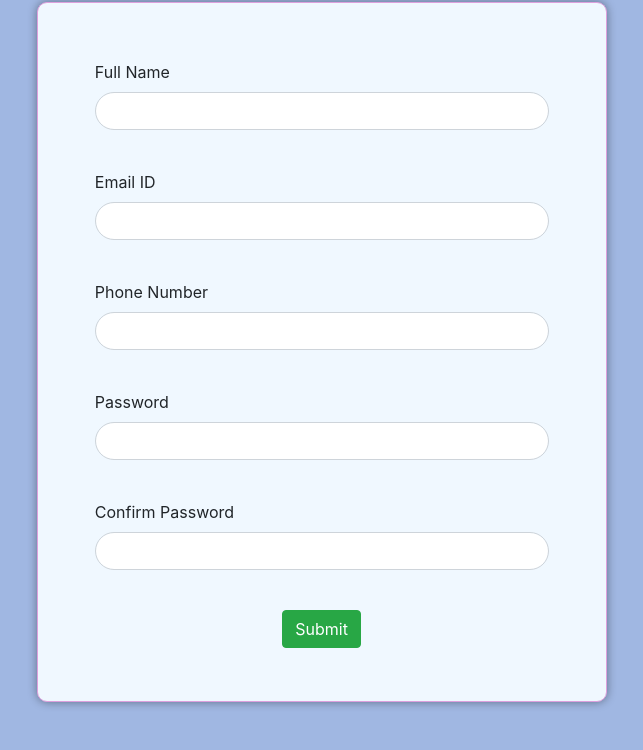
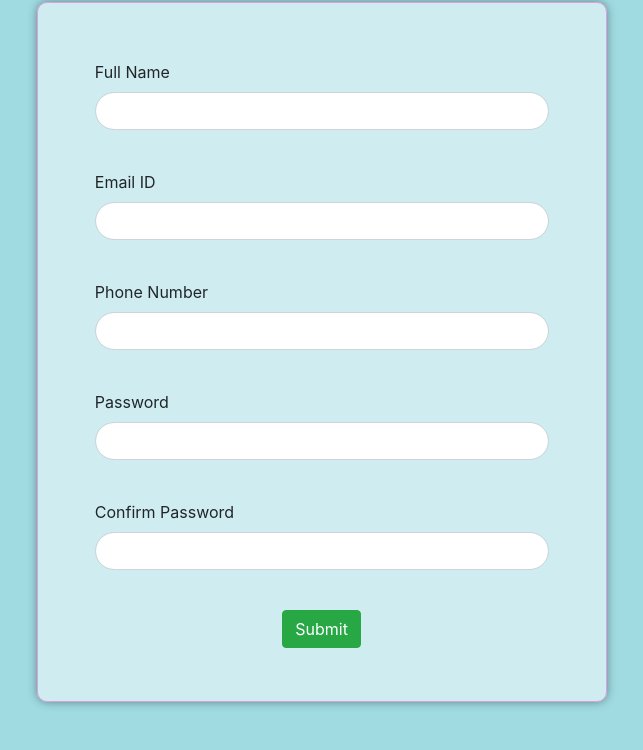
Before and after one commit to nehaingale02/Form-Validation, a plain HTML site: page index.html in a window 1280 px wide. Shown: the part 92-842 px from the top of the page, without its empty margins (318-961 px from the left). Drawn offline with nearby package versions, Linux system fonts and the light colour scheme.

Commit message:
changed background color

```diff
--- a/style.css
+++ b/style.css
@@ -1,5 +1,5 @@
 body {
-  background-color: rgb(160, 183, 226);
+  background-color: rgb(160, 219, 226);
 }
 h2{
   text-align: center;
@@ -9,7 +9,7 @@ h2{
 }
 #registrationForm {
   height: 700px;
-  background-color: aliceblue;
+  background-color:rgba(255, 255, 255, 0.5) ;
   border: 1px solid plum;
   border-radius: 10px;
   margin-bottom: 2rem;
```
